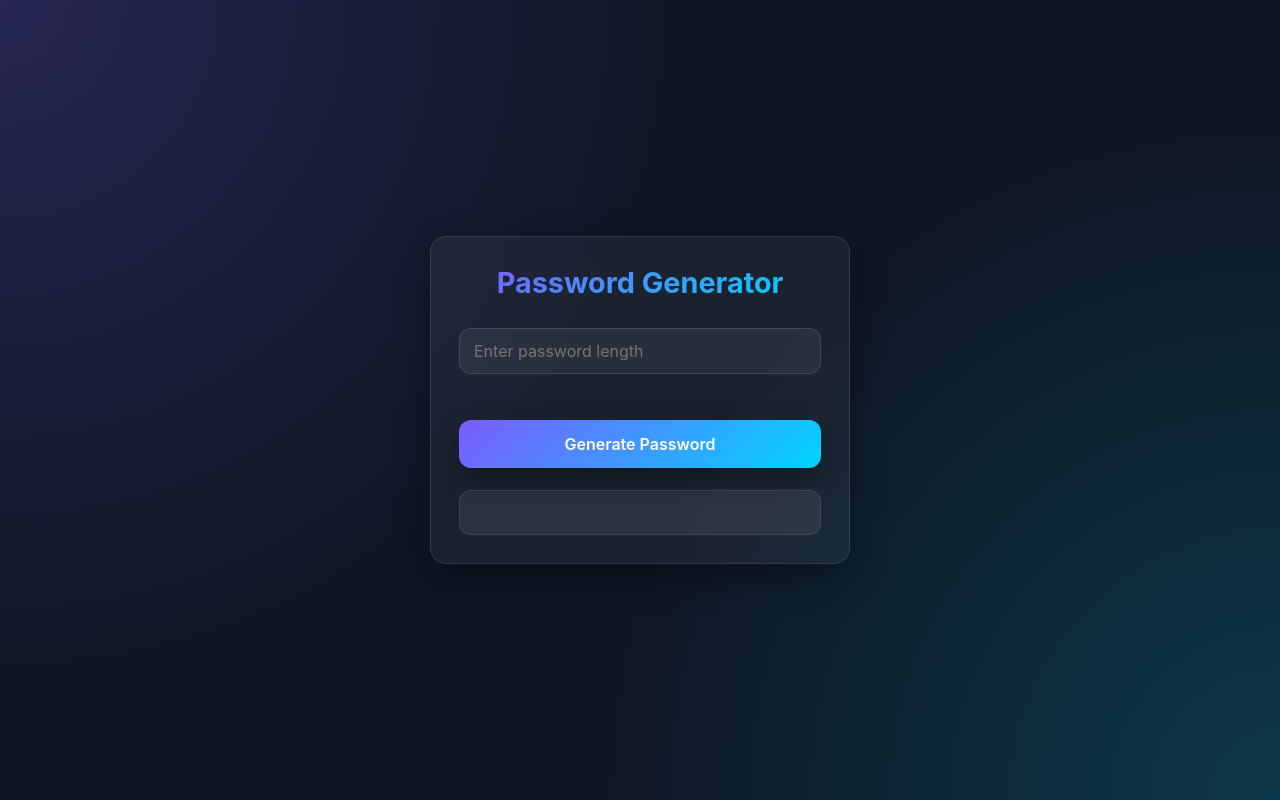
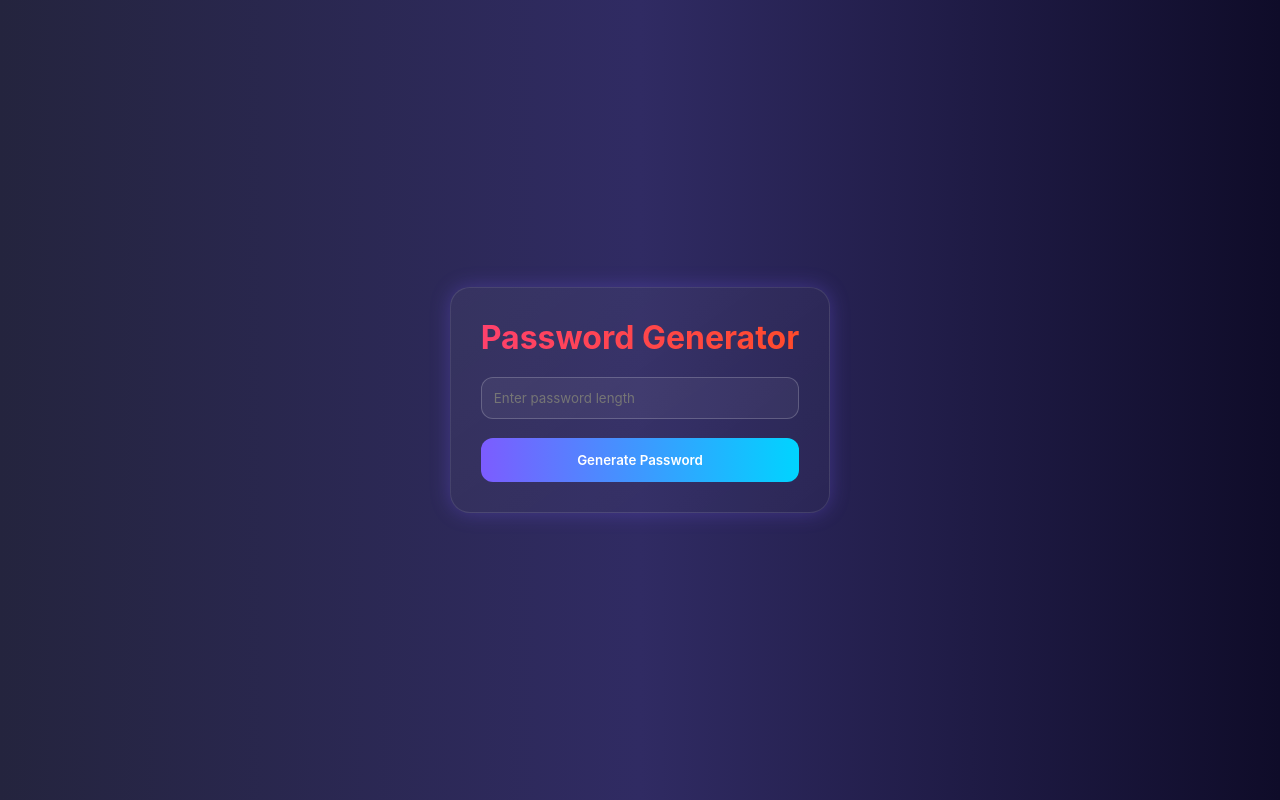
Before and after one commit to Joenedu/password-generator, a plain HTML site: page index.html in a window 1280 px wide. Drawn offline with Linux system fonts and the light colour scheme.

Commit message:
Fourth Commmit - UI updated with index.js modified

```diff
--- a/index.js
+++ b/index.js
@@ -1,60 +1,66 @@
 //password generator
-let str = "ABCDEFGHIJKLMNOPQRSTUVWXYZabcdefghijklmnopqrstuvwxyz0123456789!@#$%^&*()_+-=[]{}|;:,.<>"
+let str =
+  "ABCDEFGHIJKLMNOPQRSTUVWXYZabcdefghijklmnopqrstuvwxyz0123456789!@#$%^&*()_+-=[]{}|;:,.<>";
 
-let characterArr = str.split('');
+let characterArr = str.split("");
 
 //console.log(characterArr, characterArr);
 
 let passwordLengthInput = document.querySelector("#password-length-input");
-let generatePasswordBtn = document.querySelector('#generate-password-btn');
-let passwordParagraph = document.querySelector ("#password-paragraph");
-let errorSpan = document.querySelector ('#error-span')
+let generatePasswordBtn = document.querySelector("#generate-password-btn");
+let passwordParagraph = document.querySelector("#password-paragraph");
+let errorSpan = document.querySelector("#error-span");
 
 let password = "";
 let passwordLength = "";
 let errorMessage = "";
 
-function generateRandomPassword(){
-
-  if(!passwordLengthInput.value){
-    errorMessage = 'Password length field cannot be empty';
-    return
-  }else if(Number(passwordLengthInput.value) < 6 || Number(passwordLengthInput.value > characterArr.length)){
+function generateRandomPassword() {
+  if (!passwordLengthInput.value) {
+    errorMessage = "Password length field cannot be empty";
+    return;
+  } else if (
+    Number(passwordLengthInput.value) < 6 ||
+    Number(passwordLengthInput.value > characterArr.length)
+  ) {
     errorMessage = `Enter value between 6 and ${characterArr.length}`;
-    return
+    return;
   }
-  password = ''
+  password = "";
   passwordLength = Number(passwordLengthInput.value);
 
   for (let i = 0; i < characterArr.length; i++) {
     let randomIndex = Math.floor(Math.random() * characterArr.length);
 
-  if(passwordLength === i){
+    if (passwordLength === i) {
       break;
     }
 
-  password += characterArr[randomIndex]
-
+    password += characterArr[randomIndex];
   }
 
-return password
-
+  return password;
 }
 
-function renderPassword(){
-  const start = performance.now()
-  errorSpan.textContent = ''
-  let randomPassword = generateRandomPassword() ?? ''
+function renderPassword() {
+  const start = performance.now();
+  errorSpan.textContent = "";
+  let randomPassword = generateRandomPassword() ?? "";
   //.log(randomPassword, errorMessage)
-  if(randomPassword){
-    errorMessage = ''
+  if (randomPassword) {
+    errorMessage = "";
   }
-if(!errorMessage){ passwordParagraph.style.display = 'block';
-passwordParagraph.textContent = randomPassword
-}else{
-  errorSpan.textContent = errorMessage
+  if (!errorMessage) {
+    passwordParagraph.style.display = "block";
+    passwordParagraph.style.backgroundColor = "rgba(255,255,255,0.07)";
+    passwordParagraph.style.border = "1px solid rgba(255,255,255,0.10)";
+    passwordParagraph.textContent = randomPassword;
+  } else {
+    errorSpan.textContent = errorMessage;
+    passwordParagraph.textContent = '';
+    passwordParagraph.style.display = "none"
   }
-  console.log(`Execution time: ${performance.now() - start} ms`)
+  console.log(`Execution time: ${performance.now() - start} ms`);
 }
 
-generatePasswordBtn.addEventListener('click', renderPassword);
+generatePasswordBtn.addEventListener("click", renderPassword);
--- a/style.css
+++ b/style.css
@@ -1,16 +1,3 @@
-
-/* style.css
-   Modern, minimal, elegant styling for the provided HTML structure
-   Matches this HTML:
-   <div class="container">
-      <h1>Password Generator</h1>
-      <input id="password-length-input">
-      <span id="error-span"></span>
-      <button id="generate-password-btn"></button>
-      <p id="password-paragraph"></p>
-   </div>
-*/
-
 /* ---- Global reset ---- */
 *{
   margin:0;
@@ -19,118 +6,12 @@
   font-family: 'Inter', system-ui, sans-serif;
 }
 
-/* ---- Page background ---- */
-body{
-  min-height:100vh;
-  display:flex;
-  align-items:center;
-  justify-content:center;
-  background: radial-gradient(circle at top left, rgba(124,92,255,0.22), transparent 45%),
-              radial-gradient(circle at bottom right, rgba(0,212,255,0.18), transparent 45%),
-              #0f1724;
-  padding:20px;
-  color:#e8eef7;
-}
-
-/* ---- Container ---- */
-.container{
-  width:100%;
-  max-width:420px;
-  background: rgba(255,255,255,0.05);
-  backdrop-filter: blur(12px);
-  border:1px solid rgba(255,255,255,0.10);
-  padding:28px;
-  border-radius:16px;
-  box-shadow: 0 12px 35px rgba(0,0,0,0.35);
-  animation: fadeIn 0.7s ease-out;
-}
-
-/* ---- Title ---- */
-.container h1{
-  text-align:center;
-  margin-bottom:22px;
-  background: linear-gradient(135deg, #7c5cff, #00d4ff);
-  -webkit-background-clip:text;
-  -webkit-text-fill-color:transparent;
-  font-size:1.8rem;
-  font-weight:700;
-}
-
-/* ---- Input ---- */
-#password-length-input{
-  width:100%;
-  margin-top:6px;
-  padding:12px 14px;
-  background: rgba(255,255,255,0.06);
-  border:1px solid rgba(255,255,255,0.12);
-  border-radius:12px;
-  color:#e8eef7;
-  font-size:1rem;
-  outline:none;
-  transition:border 0.25s ease, background 0.25s ease;
-}
-
-#password-length-input:focus{
-  border-color:#7c5cff;
-  background: rgba(255,255,255,0.12);
-}
-
-/* ---- Error span ---- */
-#error-span{
-  display:block;
-  margin-top:8px;
-  min-height:20px;
-  font-size:0.9rem;
-  color:#ff6b6b;
-}
-
-/* ---- Button ---- */
-#generate-password-btn{
-  width:100%;
-  margin-top:18px;
-  padding:14px;
-  background:linear-gradient(135deg, #7c5cff, #00d4ff);
-  border:none;
-  border-radius:12px;
-  color:#fff;
-  font-size:1rem;
-  font-weight:600;
-  cursor:pointer;
-  box-shadow:0 10px 24px rgba(0,0,0,0.35);
-  transition: transform 0.18s ease, box-shadow 0.25s ease;
-}
-
-#generate-password-btn:hover{
-  transform:translateY(-2px);
-  box-shadow:0 16px 28px rgba(0,0,0,0.42);
-}
-
-#generate-password-btn:active{
-  transform:scale(0.97);
-}
-
-/* ---- Generated password paragraph ---- */
-#password-paragraph{
-  margin-top:22px;
-  background:rgba(255,255,255,0.07);
-  padding:14px;
-  border-radius:12px;
-  min-height:45px;
-  font-family: ui-monospace, monospace;
-  font-size:1rem;
-  color:#e8eef7;
-  word-break:break-all;
-  border:1px solid rgba(255,255,255,0.10);
-}
-
-/* ---- Fade animation ---- */
-@keyframes fadeIn{
-  from{ opacity:0; transform:translateY(15px); }
-  to{ opacity:1; transform:translateY(0); }
-}
-
-/* ---- Small screens ---- */
-@media(max-width:480px){
-  .container{ padding:22px }
-  #generate-password-btn{ padding:12px }
-}
+/* Style 4: Futuristic Gradient */
+body{background:#0f0c29; background:linear-gradient(to right,#24243e,#302b63,#0f0c29); display:flex; align-items:center; justify-content:center; min-height:100vh; font-family:'Orbitron',sans-serif; color:#fff;}
+.container{padding:30px; max-width:420px;border-radius:20px; background:linear-gradient(145deg,rgba(255,255,255,0.05),rgba(255,255,255,0.02)); border:1px solid rgba(255,255,255,0.1); text-align:center; box-shadow:0 0 20px rgba(124,92,255,0.3);}
+.container h1{font-size:2rem; background:linear-gradient(90deg,#ff416c,#ff4b2b); -webkit-background-clip:text; -webkit-text-fill-color:transparent; margin-bottom:20px;}
+#password-length-input{width:100%; padding:12px; border-radius:12px; border:1px solid rgba(255,255,255,0.2); background:rgba(255,255,255,0.05); color:#fff; margin-bottom:10px;}
+#generate-password-btn{width:100%; padding:14px; border:none; border-radius:12px; background:linear-gradient(90deg,#7c5cff,#00d4ff); color:#fff; font-weight:600; cursor:pointer;}
+#generate-password-btn:hover{opacity:0.9;}
+#password-paragraph{margin-top:20px; /*background:rgba(255,255,255,0.05);*/ padding:14px; border-radius:12px; word-break:break-all; font-family:monospace; min-height:45px; display: none;}
+#error-span{color:#ff6b6b; display:block; font-size: 0.8em; margin-bottom: 9px;/*min-height:18px;*/}
```
Lines whose indentation alone changed are shown as unchanged.
